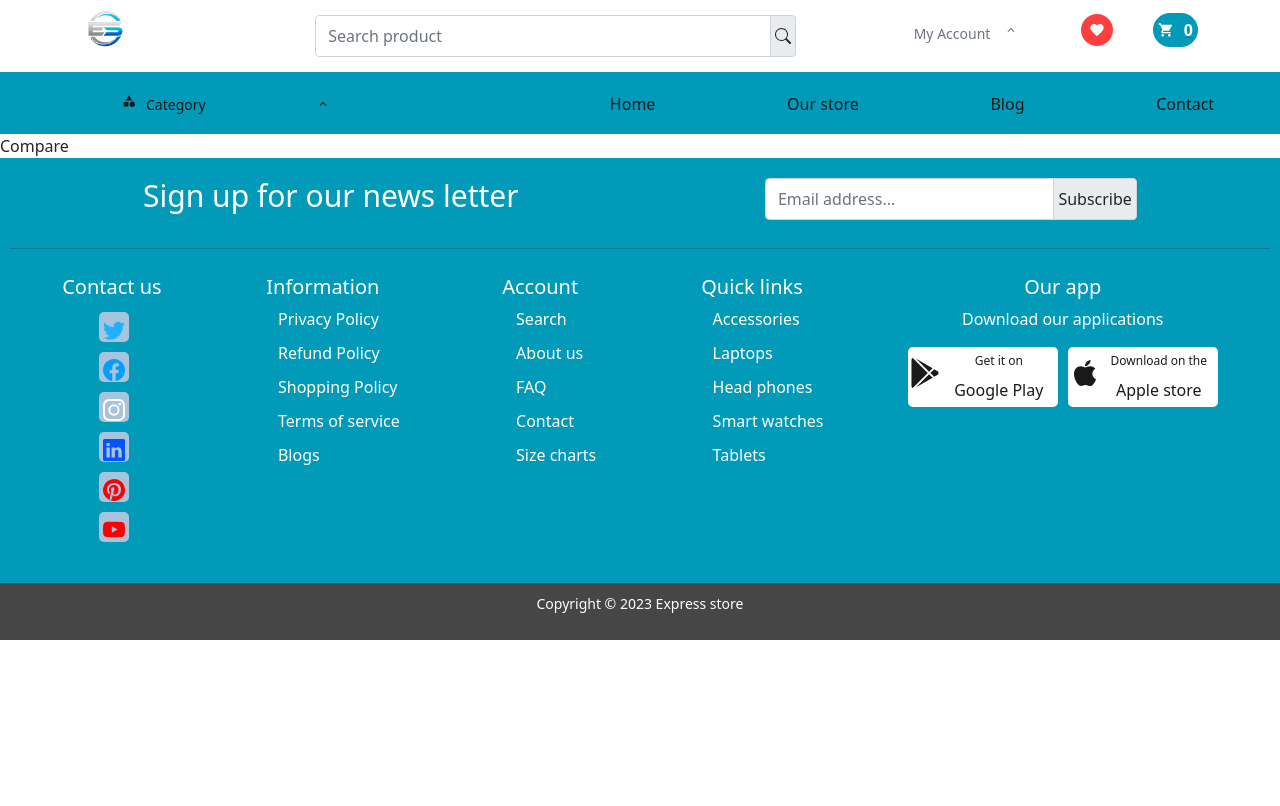
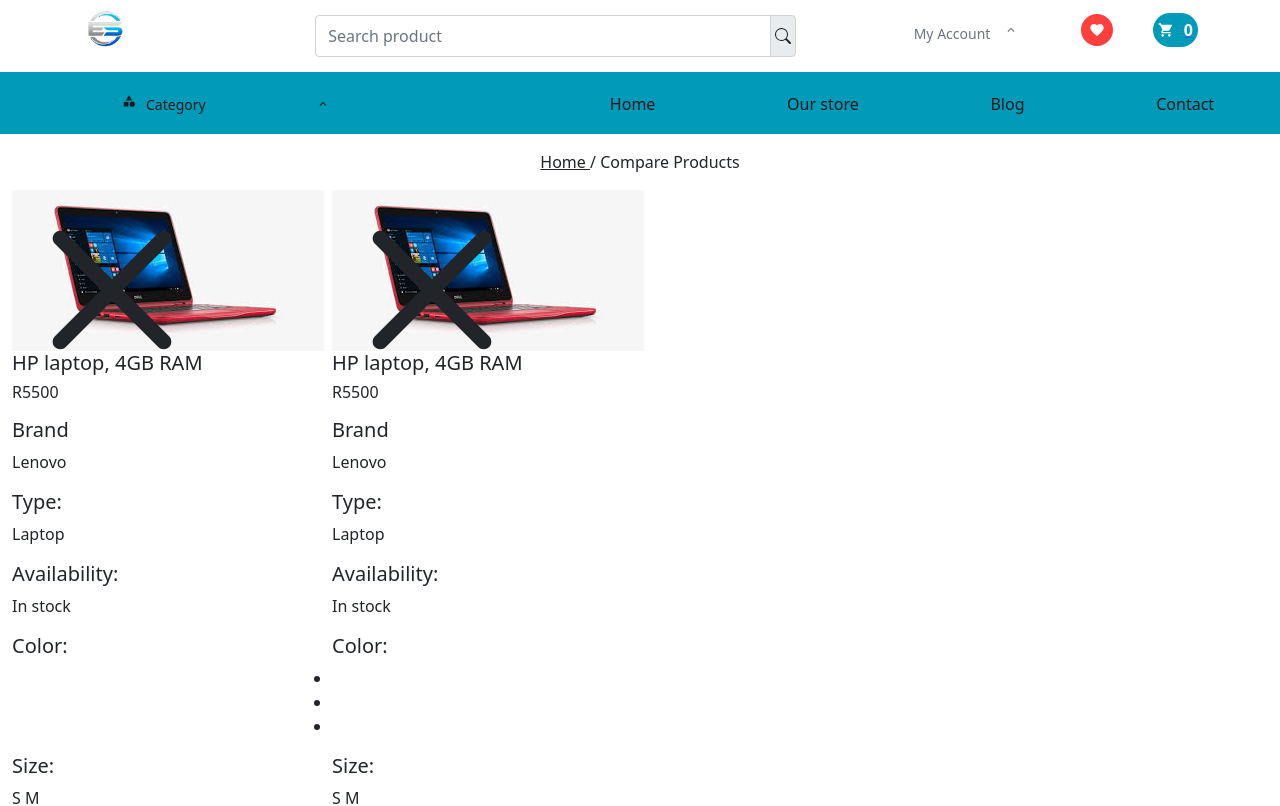
Before and after one commit to Thabiso-Timzo/express-store, a React (Create React App) app: page /compare in a window 1280 px wide. Shown: the top 806 px of the page. Built offline with nearby package versions, Linux system fonts and the light colour scheme.

Commit message:
Modified

```diff
--- a/src/components/store-col-3/StoreCol3.jsx
+++ b/src/components/store-col-3/StoreCol3.jsx
@@ -1,4 +1,6 @@
 import React from 'react'
+
+import Colors from '../colors/Colors'
 
 const StoreCol3 = ({ pic1, ratingValue, handleRating, Rating }) => {
   return (
@@ -51,27 +53,7 @@
                     <h5 className="sub-title mt-3">Colors</h5>
                     <div>
                         <div>
-                            <ul className="colors ps-0">
-                                <li></li>
-                                <li></li>
-                                <li></li>
-                                <li></li>
-                                <li></li>
-                                <li></li>
-                                <li></li>
-                                <li></li>
-                                <li></li>
-                                <li></li>
-                                <li></li>
-                                <li></li>
-                                <li></li>
-                                <li></li>
-                                <li></li>
-                                <li></li>
-                                <li></li>
-                                <li></li>
-                                <li></li>
-                            </ul>
+                           <Colors />
                         </div>
                     </div>
                     <h5 className="sub-title mt-3">Size</h5>
--- a/src/pages/compare/Compare.jsx
+++ b/src/pages/compare/Compare.jsx
@@ -1,8 +1,89 @@
 import React from 'react'
+import { RxCross2 } from 'react-icons/rx'
+
+import BreadCrum from '../../components/bread-crump/BreadCrum'
+import Meta from '../../components/meta/Meta'
+import laptop from '../../assets/product/2.jpeg'
+import Colors from '../../components/colors/Colors'
 
 const Compare = () => {
   return (
-    <div>Compare</div>
+    <>
+      <Meta title={'Compare Products'} />
+      <BreadCrum title='Compare Products'/>
+      <div className="compare-products-wrapper">
+        <div className="container-xxl">
+          <div className="row">
+            <div className="col-3">
+              <div className="compare-product-card position-relative">
+                <RxCross2 size={200} className="position-absolute cross" />
+                <div className="product-card-image">
+                  <img src={laptop} alt='' />
+                </div>
+                <div className="compare-products-details">
+                  <h5 className="title">HP laptop, 4GB RAM</h5>
+                  <h6 className="price mb-3">R5500</h6>
+
+                </div>
+                <div className="product-detail">
+                  <h5>Brand</h5>
+                  <p>Lenovo</p>
+                </div>
+                <div className="product-detail">
+                  <h5>Type:</h5>
+                  <p>Laptop</p>
+                </div>
+                <div className="product-detail">
+                  <h5>Availability:</h5>
+                  <p>In stock</p>
+                </div>
+                <div className="product-detail">
+                  <h5>Color:</h5>
+                  <Colors />
+                </div>
+                <div className="product-detail">
+                  <h5>Size:</h5>
+                  <p>S M</p>
+                </div>
+              </div>
+            </div>
+            <div className="col-3">
+              <div className="compare-product-card position-relative">
+                <RxCross2 size={200} className="position-absolute cross" />
+                <div className="product-card-image">
+                  <img src={laptop} alt='' />
+                </div>
+                <div className="compare-products-details">
+                  <h5 className="title">HP laptop, 4GB RAM</h5>
+                  <h6 className="price mb-3">R5500</h6>
+
+                </div>
+                <div className="product-detail">
+                  <h5>Brand</h5>
+                  <p>Lenovo</p>
+                </div>
+                <div className="product-detail">
+                  <h5>Type:</h5>
+                  <p>Laptop</p>
+                </div>
+                <div className="product-detail">
+                  <h5>Availability:</h5>
+                  <p>In stock</p>
+                </div>
+                <div className="product-detail">
+                  <h5>Color:</h5>
+                  <Colors />
+                </div>
+                <div className="product-detail">
+                  <h5>Size:</h5>
+                  <p>S M</p>
+                </div>
+              </div>
+            </div>
+          </div>
+        </div>
+      </div>
+    </>
   )
 }
 
```
